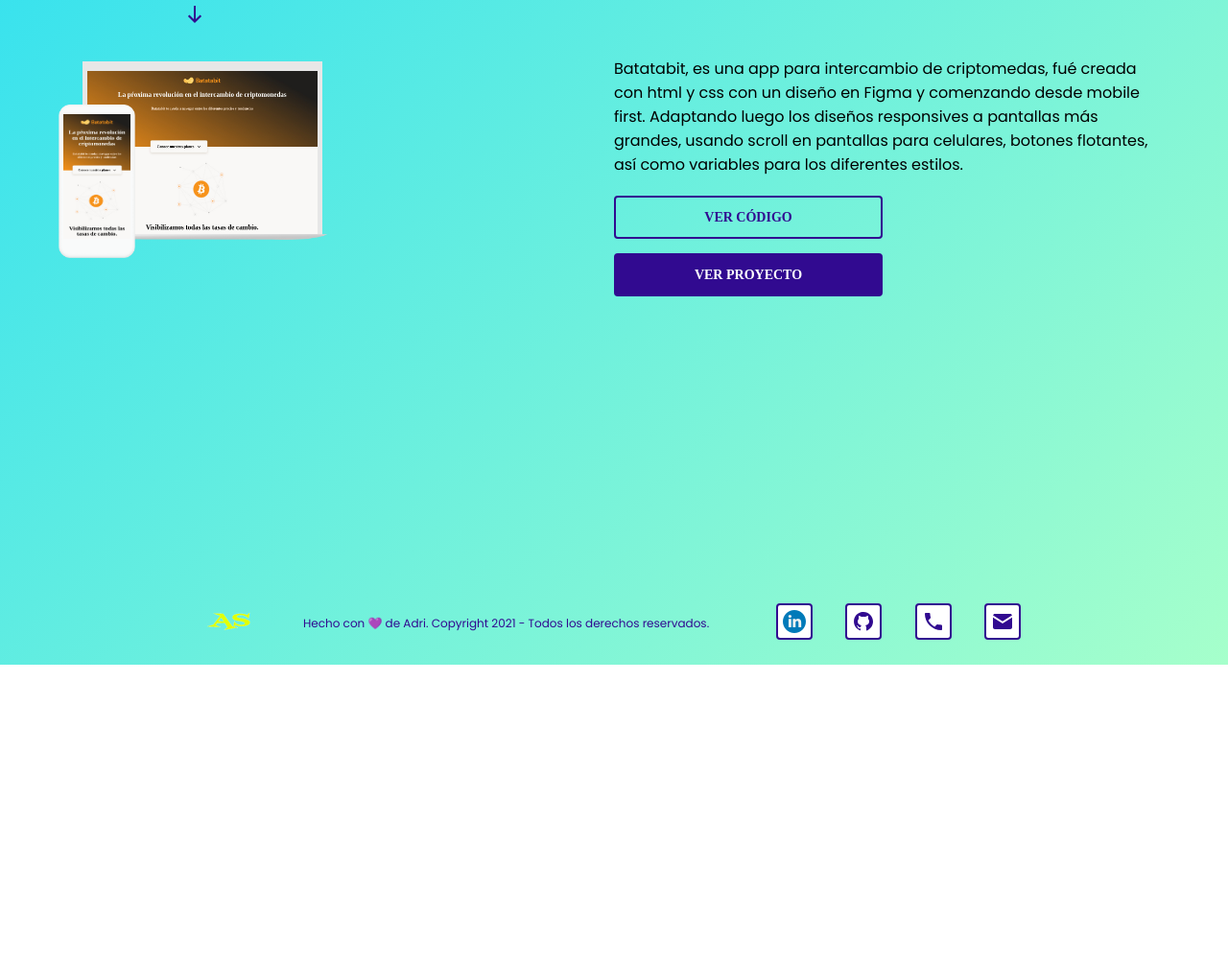
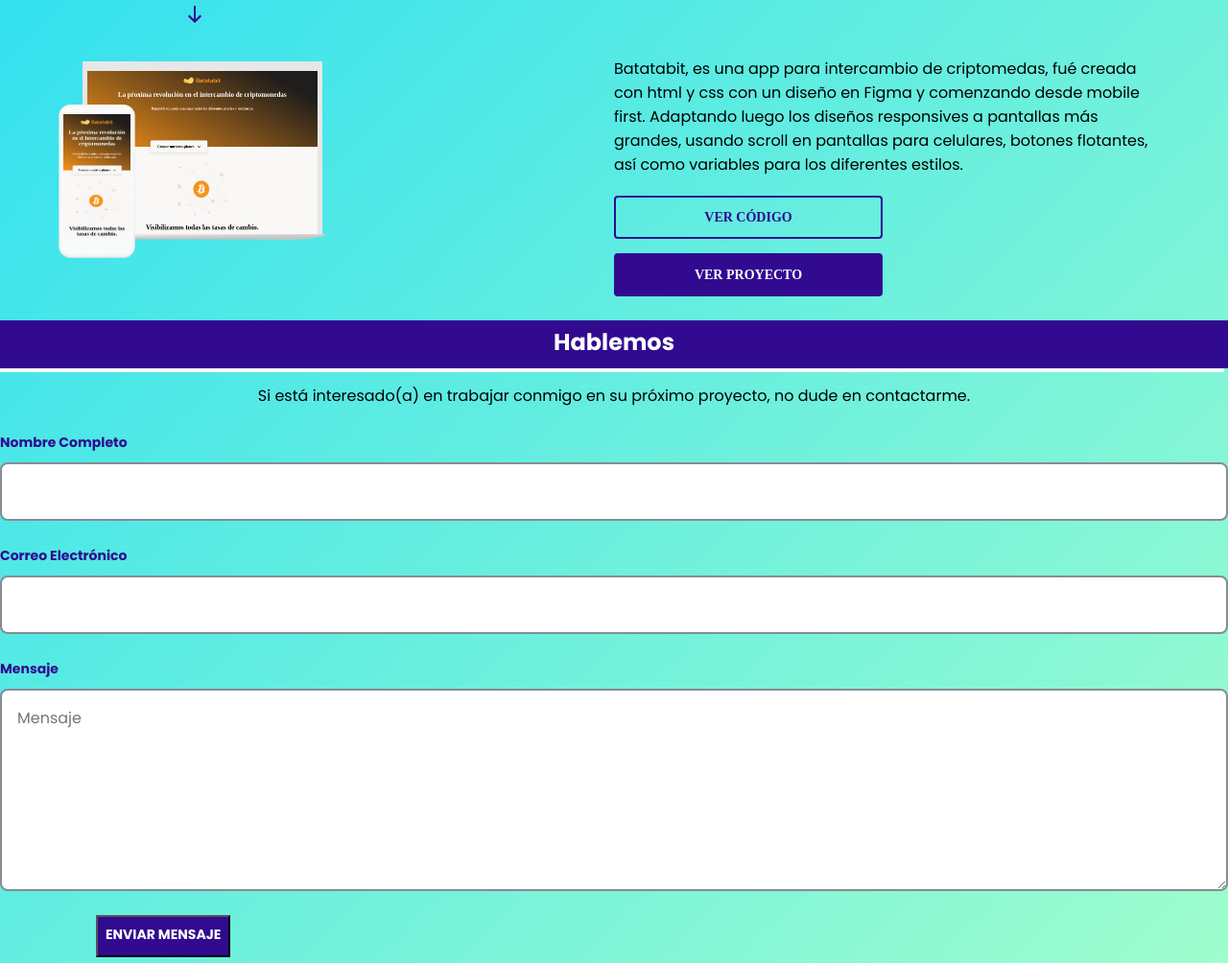
Before and after one commit to adrievelyn/portafolio, a plain HTML site: page index.html in a window 1280 px wide. Shown: the part 716-1720 px from the top of the page at 96% size. Before the commit the page ends 1409 px from the top, so only its background shows below. Drawn offline with Linux system fonts and the light colour scheme.

Commit message:
añadiendo formulario

```diff
--- a/css/desktop.css
+++ b/css/desktop.css
@@ -6,6 +6,9 @@
     .img-desktop_base{
         padding-right: 10px;
     }
+    /* .footer-copyright{
+        display: flex;
+    } */
 }
 
 @media screen and (min-width: 1280px){}
--- a/css/footer.css
+++ b/css/footer.css
@@ -4,7 +4,7 @@
     text-align: center;
 }
 
-.footer-text{
+.footer-copyright{
     padding-top: 28px;
     padding-bottom: 24px;
 }
--- /dev/null
+++ b/css/form.css
@@ -0,0 +1,22 @@
+.form{
+    flex-direction: column;
+    gap: 16px;
+}
+.form label{
+    display:flex;
+    flex-direction: column;
+    font: var(--button);
+    color: var(--purple);
+     margin-top: 24px;
+}
+.form input, .form textarea{
+    border: 2px solid #858C94;
+    border-radius: 8px;
+    padding-inline-end: 16px;
+    padding-inline-start: 16px;
+    padding-block-end: 16px;
+    padding-block-start: 16px;
+    font: var(--body1);
+    margin-block-start: 8px;
+
+}
--- a/css/mobile.css
+++ b/css/mobile.css
@@ -8,6 +8,7 @@
 @import "./wrapper.css";
 @import "./social-media.css";
 @import "./footer.css";
+@import "./form.css";
 
 :root{
 	--fontBase: 'Poppins', sans-serif;
@@ -177,6 +178,31 @@ se puede colocar span:first-child(solo al primero))*/
 	color: var(--purple);
 
 }
+.form-title, .form-button {
+	background: var(--purple);
+	align-self: flex-start;
+	text-align: center;
+	color: var(--white);
+	padding-block-start: 4px;
+	padding-block-end: 8px;
+	padding-inline-end: 8px;
+	padding-inline-start:8px;
+	text-decoration: none;
+	margin-top: 25px;
+}
+.form-title{
+	font:var(--headline5);
+	box-shadow: -4px 4px 0 var(--white);
+}
+.form-button{
+	font:var(--headline7);
+	margin-left: 100px;
+}
+.form-subtitle{
+	font:var(--body1);
+	text-align: center;
+	padding-top: 16px;
+}
 footer{
-	margin-top: 300px;
+	margin-top: 50px;
 }
--- a/css/tablet.css
+++ b/css/tablet.css
@@ -45,7 +45,7 @@
     flex: 1;
 
    }
-   .footer-text{
+   .footer-copyright{
        font-size: 12px;
        padding-left: 50px;
    }
--- a/index.html
+++ b/index.html
@@ -89,11 +89,29 @@
 
                 </div>
        </section>
+       <form action="" method="POST" class='form'>
+           <h2 class='form-title'>Hablemos</h2>
+         <p class='form-subtitle'>Si está interesado(a) en trabajar conmigo en su próximo proyecto,
+             no dude en contactarme.
+         </p>
+           <label for="form-name">Nombre Completo
+              <input required name="name" id="form-name" type="text" placeholder="">
+           </label>
+           <label for="form-name">
+               Correo Electrónico
+               <input required name="name" id="form-name" type="email" placeholder="">
+           </label>
+           <label for="form-name">
+               Mensaje
+               <textarea required name="message" placeholder="Mensaje" id="form-message" cols="30" rows="7"></textarea>
+           </label>
+          <button class="form-button" type="submit">ENVIAR MENSAJE</button>
+       </form>
        <footer class='footer'>
         <div id='1' class='social-media'>
             <div>
             <a href="https://adrianasanchezm.com/" target="_blank"><img class='footer-logo' src="./images/ASM3.png" witd='80' height="80" alt="logo"></a>
-        </div>
+            </div>
             <div class='social_media-icons'>
 
                 <!-- esta puede ser una manera de llamar el icono y
@@ -105,8 +123,8 @@
                 <a href='tel:+56975138673' target="_blank"><img class='social_icon-phone' src="./icons/icon-phone.svg" alt="Icono-Telefono"></a>
                 <a href='mailto:adrievelyn@gmail.com?subject=Gracias%20por%20contactarme' target="_blank"><img class='social_icon-mail' src="./icons/icon-mail-purple.svg" alt="Icono-mail"></a>
              </div>
-             <div class='footer-text'>
-                 <p>Hecho con 💜 de Adri. Copyright 2021 - Todos los derechos reservados.</p>
+             <div class='footer-copyright'>
+                 <p>Hecho con 💜 de Adri. <br> Copyright 2021 - Todos los derechos reservados.</p>
              </div>
              </div>
        </footer>
```
